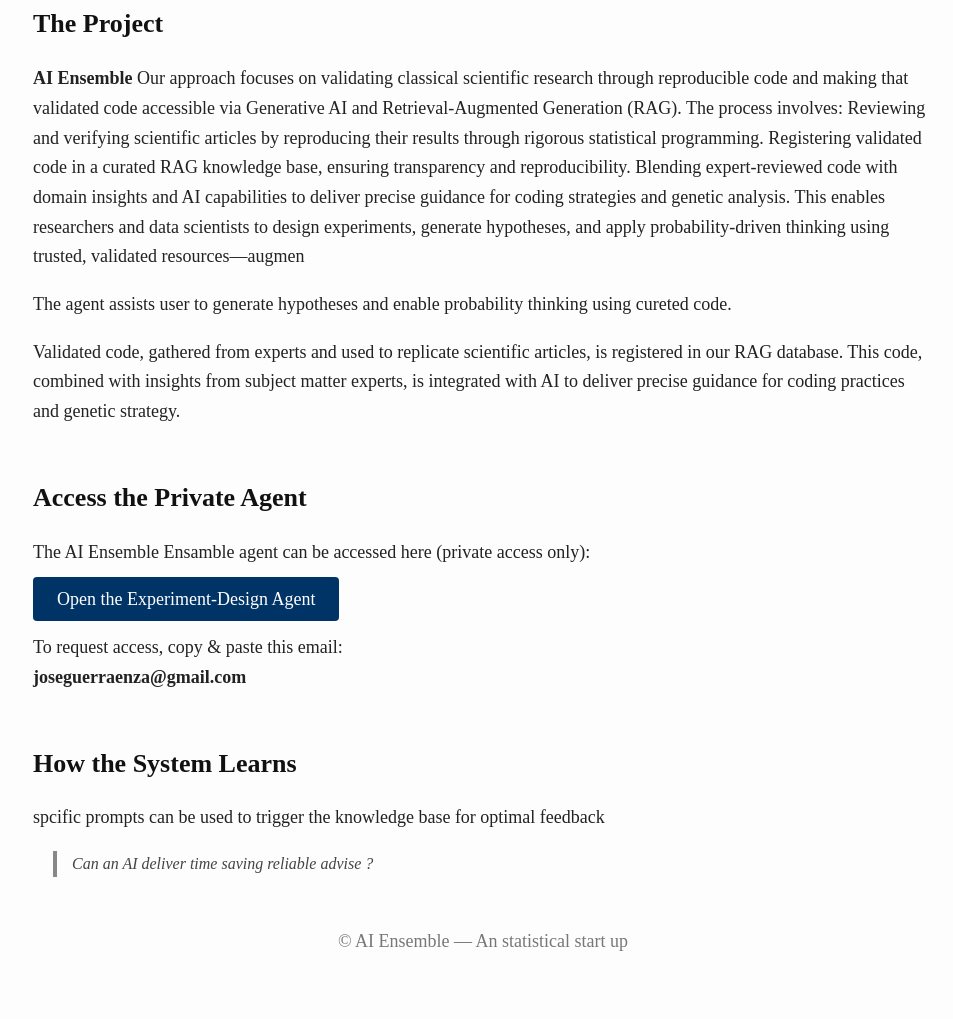
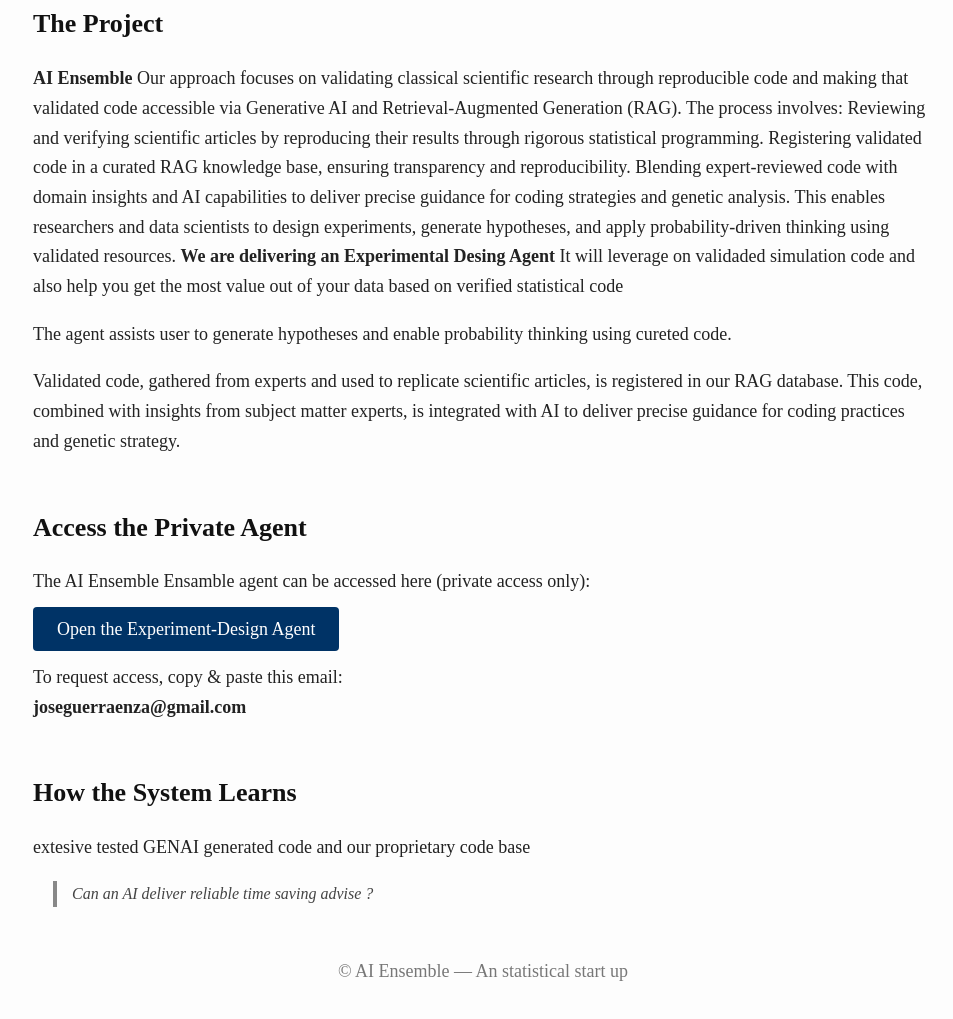
Before and after one commit to jguenza/ai-ensemble, a plain HTML site: page index.html in a window 1280 px wide. Shown: the part 255-1274 px from the top of the page, without its empty margins (157-1110 px from the left). Drawn offline with Linux system fonts and the light colour scheme.

```diff
--- a/index.html
+++ b/index.html
@@ -32,7 +32,10 @@ Reviewing and verifying scientific articles by reproducing their results through
 Registering validated code in a curated RAG knowledge base, ensuring transparency and reproducibility.
 Blending expert-reviewed code with domain insights and AI capabilities to deliver precise guidance for coding strategies and genetic analysis.
 
-This enables researchers and data scientists to design experiments, generate hypotheses, and apply probability-driven thinking using trusted, validated resources—augmen
+This enables researchers and data scientists to design experiments, generate hypotheses, and apply probability-driven thinking using validated resources.
+<strong>We are  delivering an Experimental Desing Agent</strong>
+It will leverage on validaded simulation code and also help you get the most value out of your data based on verified statistical code
+
     </p>
 
     <p>
@@ -67,11 +70,11 @@ This enables researchers and data scientists to design experiments, generate hyp
     <h3>How the System Learns</h3>
 
     <p>
-        spcific prompts can be used to trigger the knowledge base for optimal feedback
+        extesive tested GENAI generated code and our proprietary code base
     </p>
 
     <blockquote>
-        Can an AI deliver time saving reliable advise ?
+        Can an AI deliver reliable time saving advise ?
     </blockquote>
 </section>
 
```
